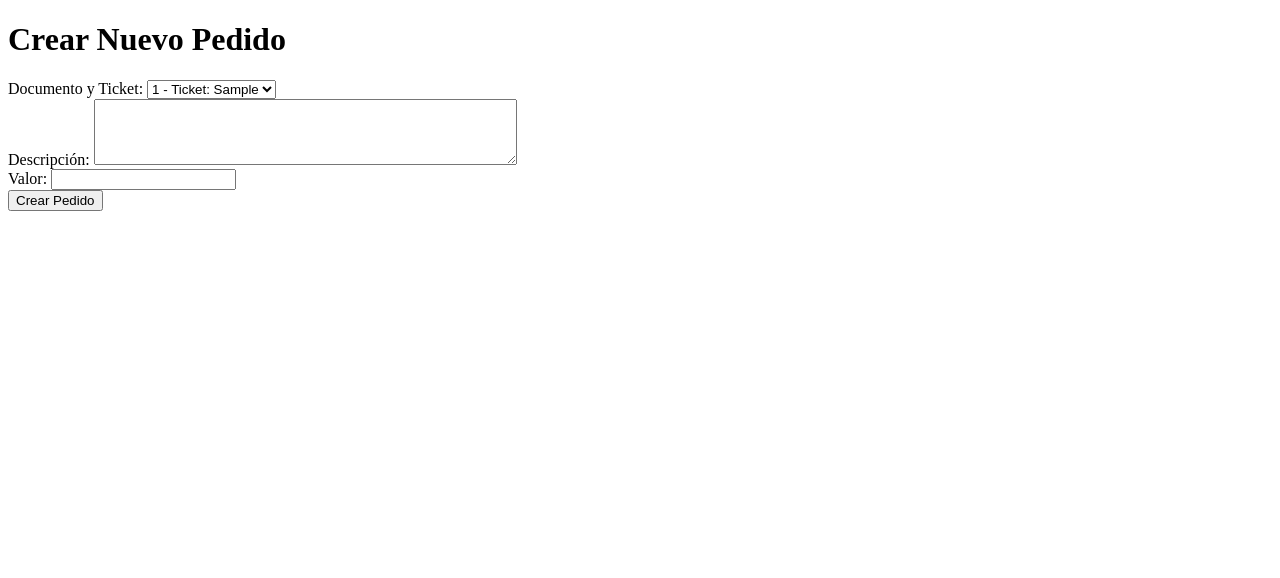
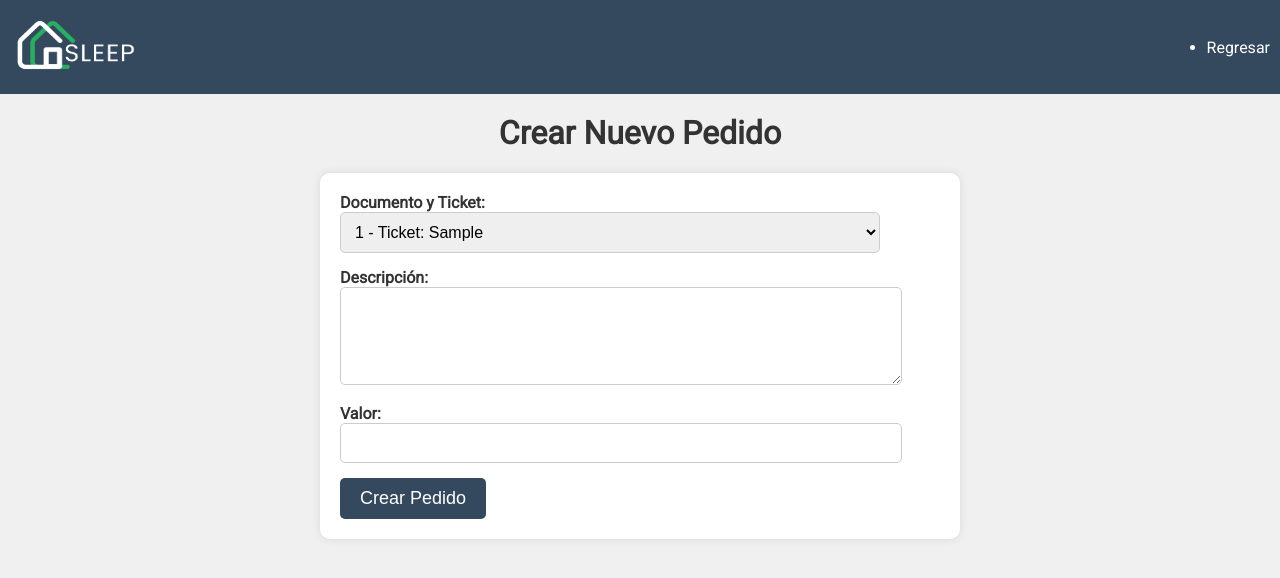
Before and after one commit to JonathanAristizabal/hotel, a PHP site: page /crear_pedido.php in a window 1280 px wide. Shown: the top 578 px of the page. Run offline with PHP 8.4, Linux system fonts and the light colour scheme; tables that the repository leaves empty hold one stand-in row (values such as "Sample post").

Commit message:
se mojoran los stilos

```diff
--- /dev/null
+++ b/assets/css/crear_pedido.css
@@ -0,0 +1,100 @@
+/* Estilos generales */
+body {
+    font-family: 'Roboto', sans-serif;
+    margin: 0;
+    padding: 0;
+    background-color: #f0f0f0;
+}
+
+/* Encabezado */
+header {
+    background-color: #34495e;
+    color: white;
+    padding: 10px;
+    display: flex;
+    justify-content: space-between;
+    align-items: center;
+}
+
+nav ul li a{
+    text-decoration: none;
+    color: #ffffff;
+}
+
+/* Estilos para el título */
+h1 {
+    text-align: center;
+    color: #333;
+    margin-top: 20px;
+}
+
+/* Estilos para el formulario */
+form {
+    max-width: 600px;
+    margin: 0 auto;
+    padding: 20px;
+    background-color: #ffffff;
+    box-shadow: 0 0 10px rgba(0, 0, 0, 0.1);
+    border-radius: 10px;
+}
+
+label {
+    font-weight: bold;
+    margin-bottom: 5px;
+    color: #333;
+}
+
+/* Estilos para el formulario */
+form {
+    max-width: 600px;
+    margin: 0 auto; /* Esto centrará el formulario horizontalmente */
+    padding: 20px;
+    background-color: #ffffff;
+    box-shadow: 0 0 10px rgba(0, 0, 0, 0.1);
+    border-radius: 10px;
+}
+
+input[type="text"],
+input[type="email"],
+select,
+textarea,
+input[type="number"] {
+    width: 90%;
+    padding: 10px 10px 10px 10px;
+    margin-bottom: 15px;
+    border: 1px solid #ccc;
+    border-radius: 5px;
+    font-size: 16px;
+}
+
+button[type="submit"] {
+    background-color: #34495e;
+    color: #fff;
+    border: none;
+    padding: 10px 20px;
+    font-size: 18px;
+    cursor: pointer;
+    border-radius: 5px;
+}
+
+button[type="submit"]:hover {
+    background-color: #535353;
+}
+
+/* Estilos para los mensajes de confirmación o error */
+.message {
+    text-align: center;
+    padding: 10px;
+    margin-top: 10px;
+    border-radius: 5px;
+}
+
+.message.success {
+    background-color: #4caf50;
+    color: #fff;
+}
+
+.message.error {
+    background-color: #ff3333;
+    color: #fff;
+}
--- a/pages/crear_pedido.php
+++ b/pages/crear_pedido.php
@@ -37,10 +37,23 @@ if ($_SERVER["REQUEST_METHOD"] == "POST") {
 <head>
     <meta charset="UTF-8">
     <meta name="viewport" content="width=device-width, initial-scale=1.0">
+    <link rel="stylesheet" href="../assets/css/crear_pedido.css">
+    <link rel="stylesheet" href="https://fonts.googleapis.com/css?family=Roboto&display=swap">
+
     <title>Crear Nuevo Pedido</title>
 </head>
 
 <body>
+    <header>
+        <div id="logo">
+            <img src="../assets/img/logoclaro.png" alt="Logo del Hotel" width="135px" height="70px">
+        </div>
+        <nav>
+            <ul class="ul-encabezados">
+                <li><a href="panel_gestor.php">Regresar</a></li>
+            </ul>
+        </nav>
+    </header>
     <h1>Crear Nuevo Pedido</h1>
     <form action="" method="POST">
         <label for="documento">Documento y Ticket:</label>
```
